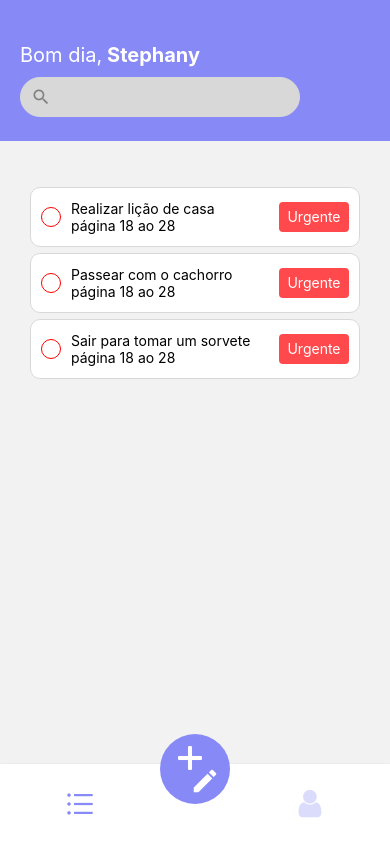
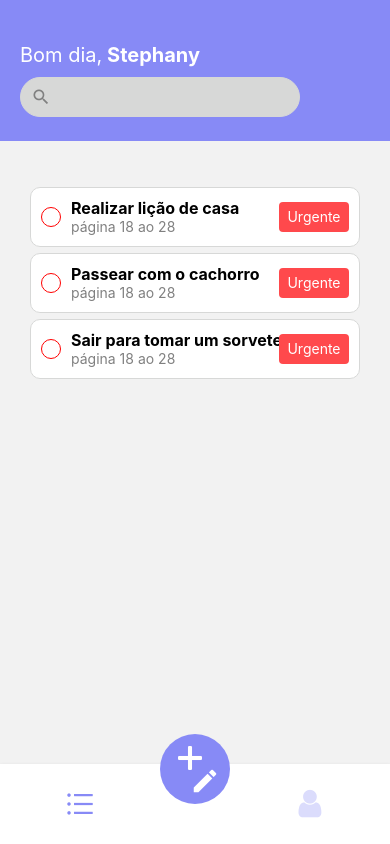
Before and after one commit to Stephanyb06/MinhaLista, a React Native app: screen /BottomRoutes in a window 390 px wide. Built offline with nearby package versions, Linux system fonts and the light colour scheme.

Commit message:
Estilizando os cards, colocando novas cores

```diff
--- a/src/pages/list/index.tsx
+++ b/src/pages/list/index.tsx
@@ -44,8 +44,8 @@ export default function List() {
                     <View style={style.rowCardLeft}>
                         <Ball color="red" />
                         <View>
-                            <Text>{item.title}</Text>
-                            <Text>{item.description}</Text>
+                            <Text style={style.titleCard}>{item.title}</Text>
+                            <Text style={style.descriptionCard}>{item.description}</Text>
                         </View>
                     </View>
                     <Flag caption="Urgente" color={themas.colors.red} />
--- a/src/pages/list/styles.ts
+++ b/src/pages/list/styles.ts
@@ -50,6 +50,13 @@ export const style = StyleSheet.create({
         flexDirection: 'row',
         alignItems: 'center',
         gap: 10
+    },
+    titleCard: {
+        fontSize: 16,
+        fontWeight: 'bold'
+    },
+    descriptionCard: {
+        color: themas.colors.gray
     }
 
 })
```
